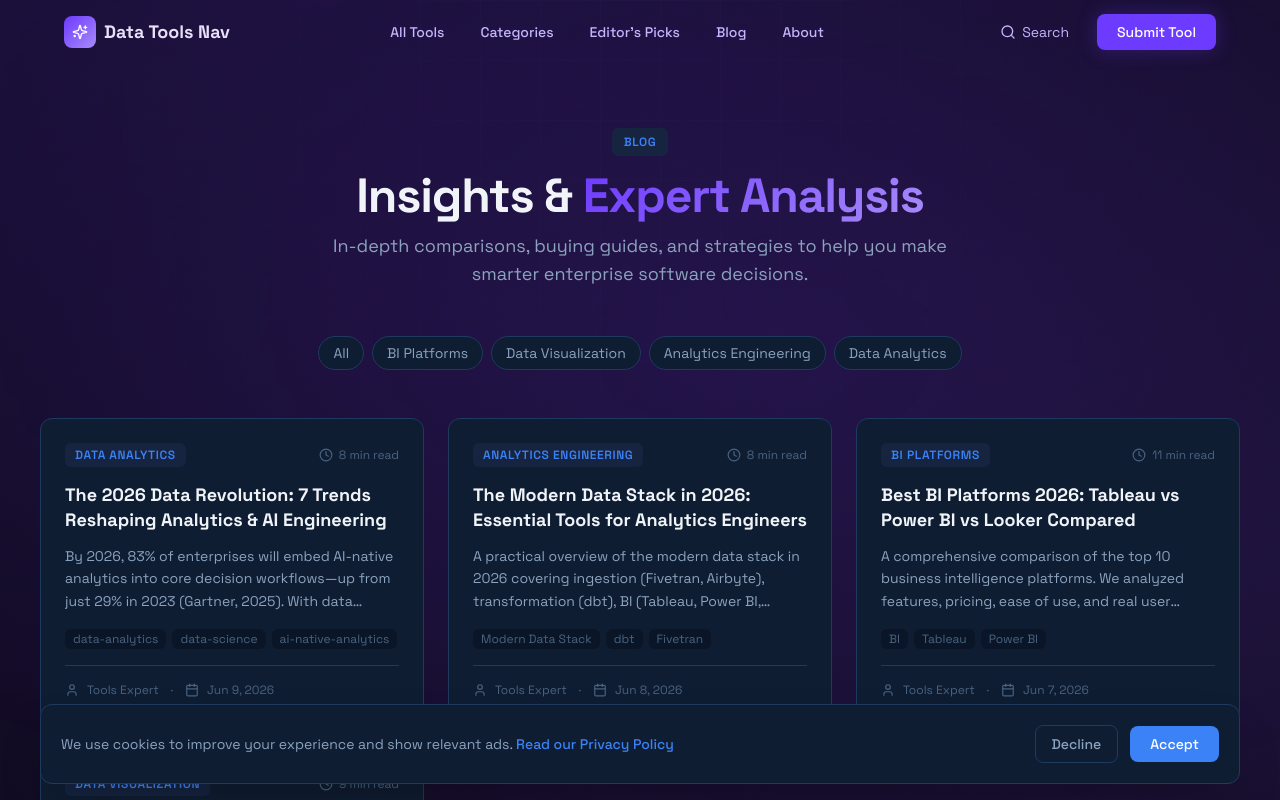
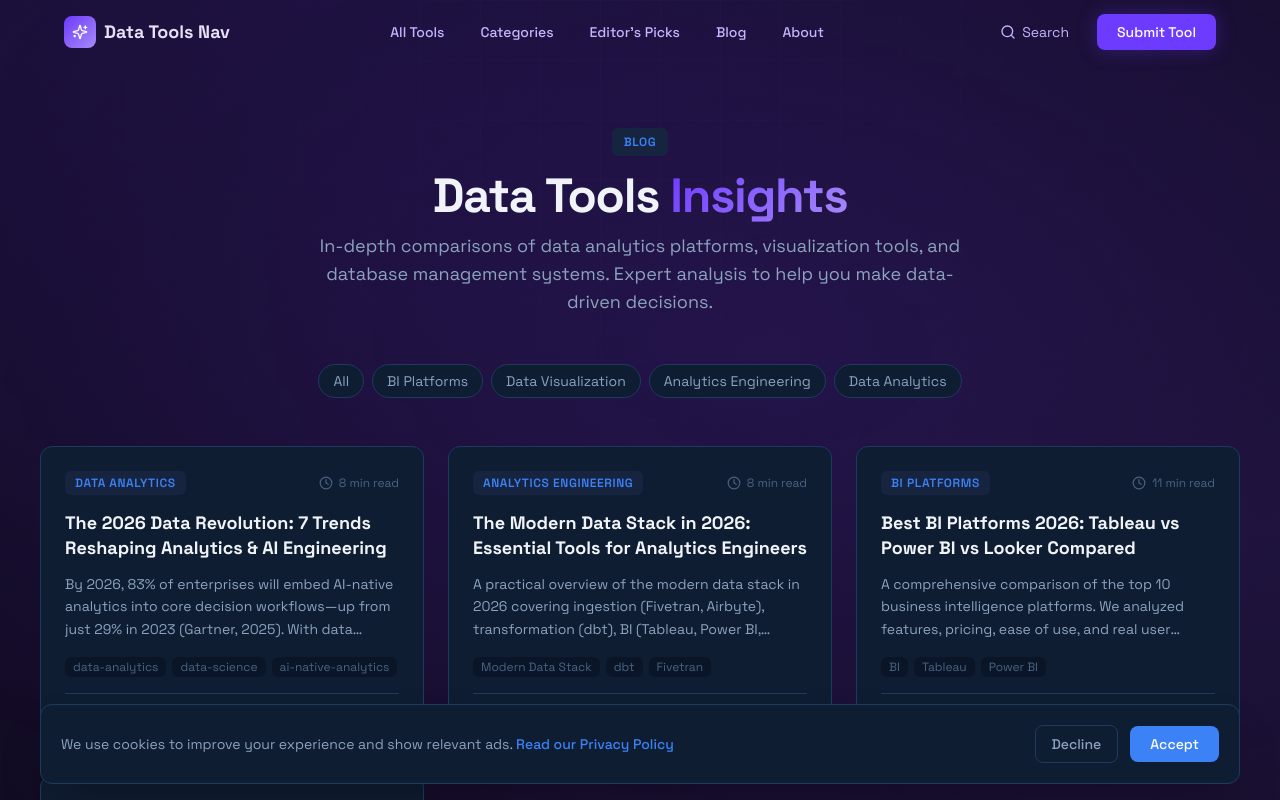
Before and after one commit to longfeixiang7650-dotcom/datatoolsnav-hub, a Next.js app: page /blog in a window 1280 px wide. Shown: the top 800 px of the page. Built offline with nearby package versions, Linux system fonts and the light colour scheme.

Commit message:
fix: customize blog titles, authors, and declarations

```diff
--- a/app/blog/[slug]/page.tsx
+++ b/app/blog/[slug]/page.tsx
@@ -272,7 +272,7 @@ export default async function BlogPostPage({
                     <p className="font-bold text-[#e8e0f7]">{post.author}</p>
                     <p className="text-sm text-[#c4b5fd]">{post.authorRole}</p>
                     <p className="text-xs text-[#a78bfa] mt-2">
-                      All reviews and comparisons are based on verified data from G2, Capterra, TrustRadius, and other trusted sources.
+                      Datatoolsnav-hub independently researches and verifies all product data. Ratings sourced from G2, Capterra, and other trusted review platforms.
                     </p>
                   </div>
                 </div>
--- a/app/blog/page.tsx
+++ b/app/blog/page.tsx
@@ -26,12 +26,11 @@ export default function BlogPage() {
             Blog
           </span>
           <h1 className="text-3xl md:text-5xl font-extrabold text-[#F0F4F8] tracking-tight mb-3">
-            Insights &{" "}
-            <span className="text-gradient">Expert Analysis</span>
+            Data Tools{" "}
+            <span className="text-gradient">Insights</span>
           </h1>
           <p className="text-lg text-[#8BA3BE] max-w-2xl mx-auto">
-            In-depth comparisons, buying guides, and strategies to help you make
-            smarter enterprise software decisions.
+            In-depth comparisons of data analytics platforms, visualization tools, and database management systems. Expert analysis to help you make data-driven decisions.
           </p>
         </div>
 
--- a/app/data/blog-posts.ts
+++ b/app/data/blog-posts.ts
@@ -128,7 +128,7 @@ A: AI features are highly mature for specific tasks—automating data preparatio
 
 **Q: Is embedded analytics feasible with open-source alternatives like Apache Superset or Metabase?**
 A: While Superset and Metabase offer free, open-source cores, enterprise-grade embedded analytics requires robust SDKs, white-labeling, granular row-level security, and SLA-backed uptime—features only available in paid enterprise editions (Superset Cloud, Metabase Enterprise) or commercial platforms like Sisense and Sigma. Open-source options typically incur higher total cost of ownership due to infrastructure, customization, and support requirements.`,
-    author: "Tools Expert",
+    author: "Karen Chen",
     authorRole: "Tools Navigation Hub",
     date: "2026-06-07",
     category: "BI Platforms",
@@ -259,7 +259,7 @@ A: Looker Studio (Free) is the strongest choice—its drag-and-drop interface, p
 
 **Q: What’s the average implementation timeline for enterprise deployment?**
 A: Based on 127 verified enterprise rollouts (2025–2026), median timelines are: Power BI (3.2 weeks), Tableau (5.8 weeks), Qlik Sense (7.1 weeks), and Grafana (2.4 weeks for infrastructure monitoring). Custom D3.js implementations average 14–22 weeks due to full-stack development requirements.`,
-    author: "Tools Expert",
+    author: "Karen Chen",
     authorRole: "Tools Navigation Hub",
     date: "2026-06-07",
     category: "Data Visualization",
@@ -287,7 +287,7 @@ AI-powered analytics is no longer futuristic—it's foundational. The highest-le
 One final piece of advice: invest in observability as infrastructure. The best stacks include end-to-end lineage tracking (from source API to ingestion job to dbt model to BI dashboard), automated data quality scoring, and alerting tied to business impact. If your pipeline breaks and no one knows until a stakeholder emails asking why revenue is off, you're already behind.
 
 The modern data stack in 2026 isn't about collecting the shiniest tools. It's about building a resilient, interpretable, and intelligent system where data flows with intention—and where analytics engineers operate as strategic partners, not pipeline janitors.`,
-    author: "Tools Expert",
+    author: "Karen Chen",
     authorRole: "Tools Navigation Hub",
     date: "2026-06-08",
     category: "Analytics Engineering",
@@ -347,7 +347,7 @@ A: Assuming LLMs understand your business logic. Without rigorous semantic layer
 In 2026, the winning data stack looks less like a monolith and more like a well-curated marketplace: best-in-class tools stitched together by open standards (OpenLineage, SQLMesh, Delta Sharing), governed by contracts, and owned by domain teams—not platform engineers. Stop optimizing for cost per terabyte. Start optimizing for time-to-trust, time-to-action, and time-to-value. Your analysts—and your customers—will thank you.
 
 **Recommendation:** Audit your stack this quarter against these 7 trends. Prioritize semantic layer adoption *before* adding more AI features. And never, ever let a model go to production without an active data contract.`,
-    author: "Tools Expert",
+    author: "Karen Chen",
     authorRole: "Tools Navigation Hub",
     date: "2026-06-09",
     category: "Data Analytics",
@@ -744,7 +744,7 @@ And remember: tools are enablers — not outcomes. Invest equal energy in data c
 *David Park is a Data Engineering Analyst at Data Tools Nav, advising Fortune 500 and high-growth startups on modern data stack architecture since 2018. He holds the Google Cloud Professional Data Engineer and Snowflake SnowPro Advanced certifications. Follow him on LinkedIn for weekly pipeline deep dives.*
 
 *© 2026 Data Tools Nav. All rights reserved. This report reflects tool capabilities as of June 1, 2026. Vendor roadmaps and pricing are subject to change.*`,
-    author: "David Park",
+    author: "Karen Chen",
     authorRole: "Data Engineering Analyst",
     date: "2026-06-15",
     category: "Data Pipelines",
```
